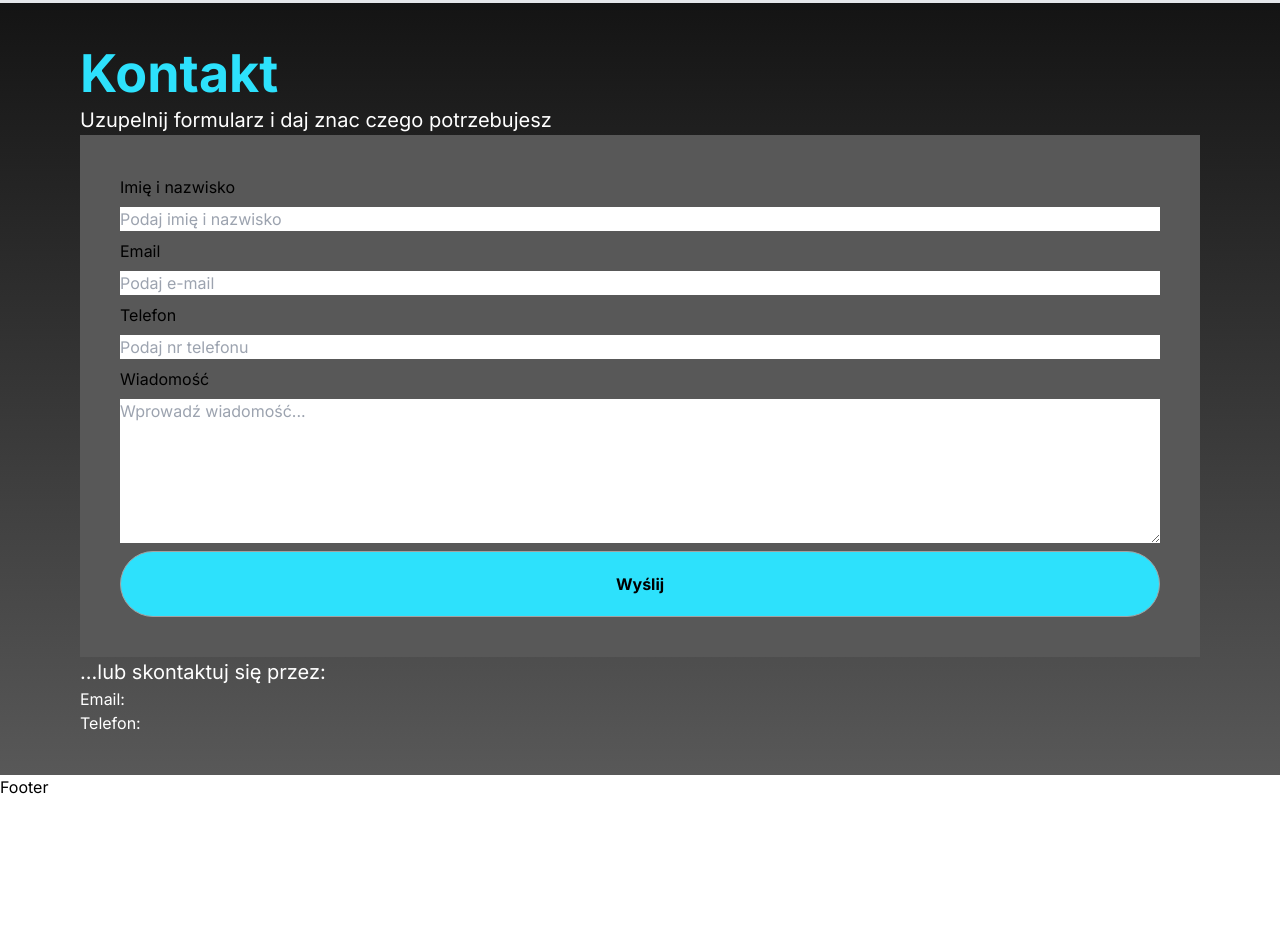
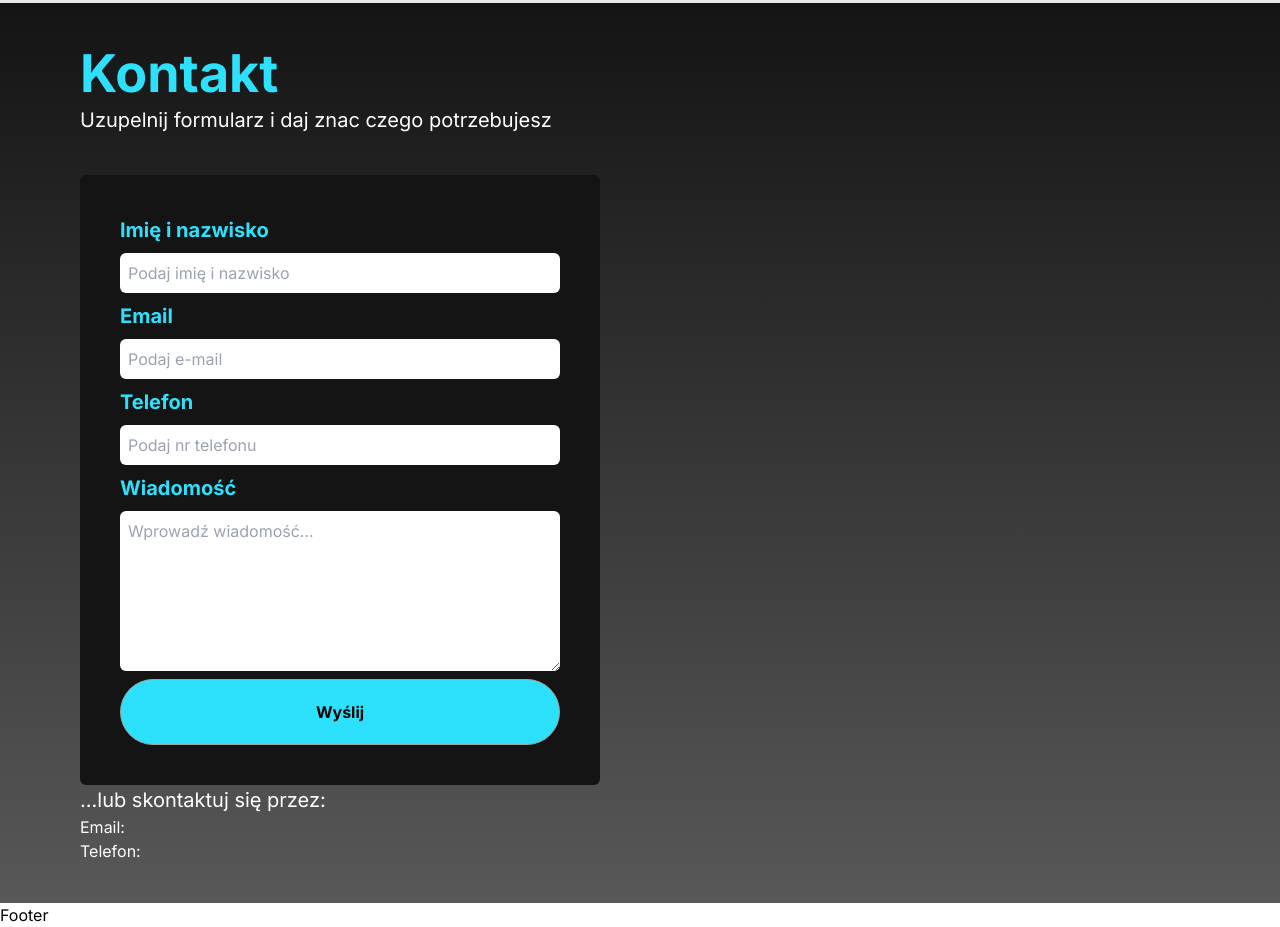
Before and after one commit to MateuszKuruc/marketing-portfolio, a Next.js app in the folder marketing-portfolio/: page / in a window 1280 px wide. Shown: the part 1800-2727 px from the top of the page. Before the commit the page ends 2599 px from the top, so only its background shows below. Built offline with nearby package versions, Linux system fonts and the light colour scheme.

Commit message:
add styling to form component

```diff
--- a/marketing-portfolio/src/app/globals.css
+++ b/marketing-portfolio/src/app/globals.css
@@ -30,6 +30,10 @@ body {
   .btn_dark_green_outline {
     @apply border-gray-20 bg-green-90 px-8 py-5 text-white;
   } */
+
+  .error {
+    @apply text-red-50;
+  }
 
   .input-error {
     @apply border-red-50;
--- a/marketing-portfolio/src/components/Form.tsx
+++ b/marketing-portfolio/src/components/Form.tsx
@@ -24,24 +24,29 @@ const Form = () => {
   console.log(errors.name);
   return (
     <form
-      className="bg-gray-50 p-10 flex flex-col gap-2"
+      className="mt-10 bg-gray-90 p-10 flex flex-col gap-2 max-w-[520px] rounded-md"
       onSubmit={handleSubmit}
       noValidate
     >
-      <label htmlFor="name">Imię i nazwisko</label>
+      <label className="text-blue-50 bold-20" htmlFor="name">
+        Imię i nazwisko
+      </label>
       <input
+        className="p-2 rounded-md"
         id="name"
         type="text"
         placeholder="Podaj imię i nazwisko"
         value={values.name}
         onChange={handleChange}
         onBlur={handleBlur}
-        style={{ outline: "none" }}
-
-
+        // className={errors.name ? "input-error" : ""}
       />
-      <label htmlFor="email">Email</label>
+      {errors.name && touched.name && <p className="error ">{errors.name}</p>}
+      <label className="text-blue-50 bold-20" htmlFor="email">
+        Email
+      </label>
       <input
+        className="p-2 rounded-md"
         id="email"
         type="email"
         placeholder="Podaj e-mail"
@@ -49,16 +54,22 @@ const Form = () => {
         onChange={handleChange}
         onBlur={handleBlur}
       />
-      <label htmlFor="phone">Telefon</label>
+      <label className="text-blue-50 bold-20" htmlFor="phone">
+        Telefon
+      </label>
       <input
+        className="p-2 rounded-md"
         id="phone"
-        type="number"
+        type="text"
         placeholder="Podaj nr telefonu"
         onChange={handleChange}
         onBlur={handleBlur}
       />
-      <label htmlFor="message">Wiadomość</label>
+      <label className="text-blue-50 bold-20" htmlFor="message">
+        Wiadomość
+      </label>
       <textarea
+        className="p-2 rounded-md"
         id="message"
         rows={6}
         placeholder="Wprowadź wiadomość..."
--- a/marketing-portfolio/tailwind.config.ts
+++ b/marketing-portfolio/tailwind.config.ts
@@ -15,7 +15,7 @@ module.exports = {
           50: "#2de1fc",
         },
         red: {
-          50: "#fc8181",
+          50: "#DC143C",
         },
         orange: {
           50: "#ff814c",
```
